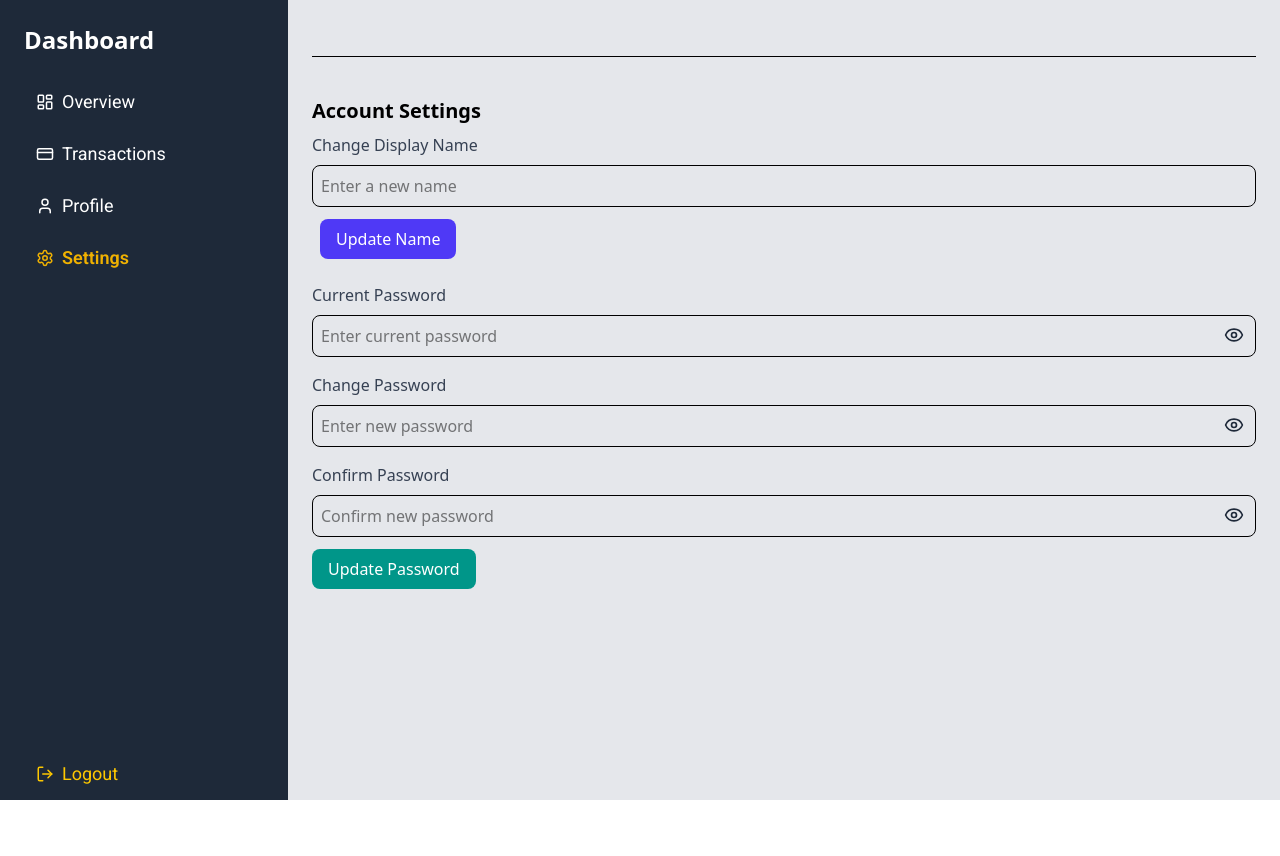
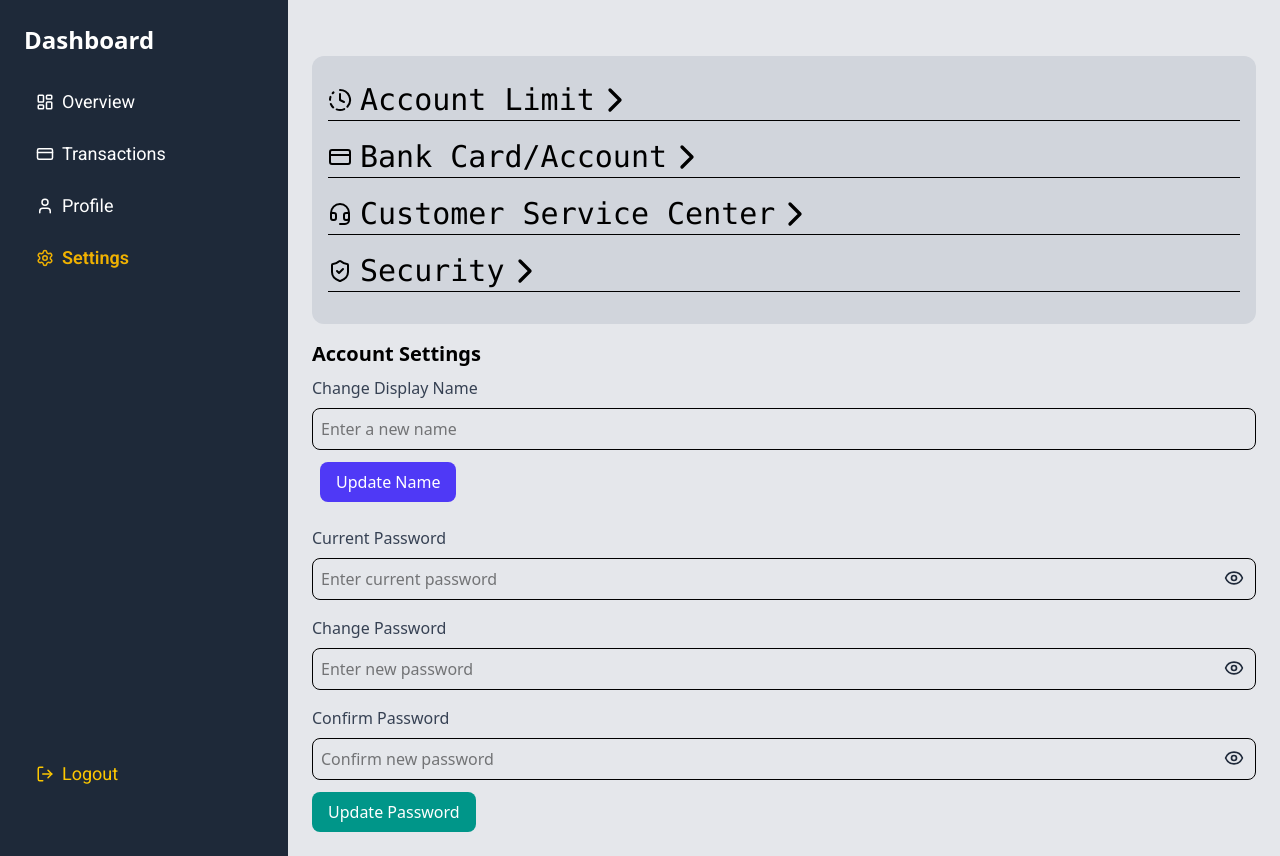
Before and after one commit to onaolapomay/Globalpay, a React (Vite) app: page /dashboard/settings in a window 1280 px wide. Before the commit the page ends 800 px from the top, so only its background shows below. Built offline with nearby package versions, Linux system fonts and the light colour scheme; no server answers; sample sign-in values are in the browser's storage; a web font is replaced by a local one.

Commit message:
your mesage update

```diff
--- a/src/pages/Dashboard/Settings.jsx
+++ b/src/pages/Dashboard/Settings.jsx
@@ -1,7 +1,7 @@
 import React, { useState } from 'react'
 import { updateProfile } from 'firebase/auth'
 import { getAuth } from 'firebase/auth'
-import { Eye, EyeOff } from 'lucide-react'
+import { Eye, EyeOff, ChevronRight, ClockFading, CreditCard, Headset, ShieldCheck } from 'lucide-react'
 import { useAuth } from '../../components/AuthContext'
 import { updatePassword, reauthenticateWithCredential, EmailAuthProvider } from 'firebase/auth'
 
@@ -81,7 +81,33 @@ const Settings = () => {
     return (
 
 
-        <div className='mt-8 border-t pt-6 text-left'>
+        <div className='mt-8  text-left'>
+            <div className=' bg-gray-300 px-4 py-6  rounded-xl'>
+                <div className='flex items-center mb-4 border-b cursor-pointer'>
+                    <ClockFading className='mr-2' />
+                    <button className=' text-3xl font-mono font-extralight'>Account Limit</button>
+                    <ChevronRight className='size-10' ></ChevronRight>
+                </div>
+
+                <div className='flex items-center mb-4 border-b cursor-pointer'>
+                    <CreditCard className='mr-2' />
+                    <button className=' text-3xl font-mono font-extralight'>Bank Card/Account</button>
+                    <ChevronRight className='size-10' ></ChevronRight>
+                </div>
+
+                <div className='flex items-center mb-4 border-b cursor-pointer'>
+                    <Headset className='mr-2' />
+                    <button className=' text-3xl font-mono font-extralight'>Customer Service Center</button>
+                    <ChevronRight className='size-10' ></ChevronRight>
+                </div>
+
+                <div className='flex items-center mb-2 border-b cursor-pointer'>
+                    <ShieldCheck className='mr-2' />
+                    <button className=' text-3xl font-mono font-extralight'>Security</button>
+                    <ChevronRight className='size-10' ></ChevronRight>
+                </div>
+            </div>
+
             <h2 className='text-xl font-semibold mt-4 mb-2'>
                 Account Settings
             </h2>
```
